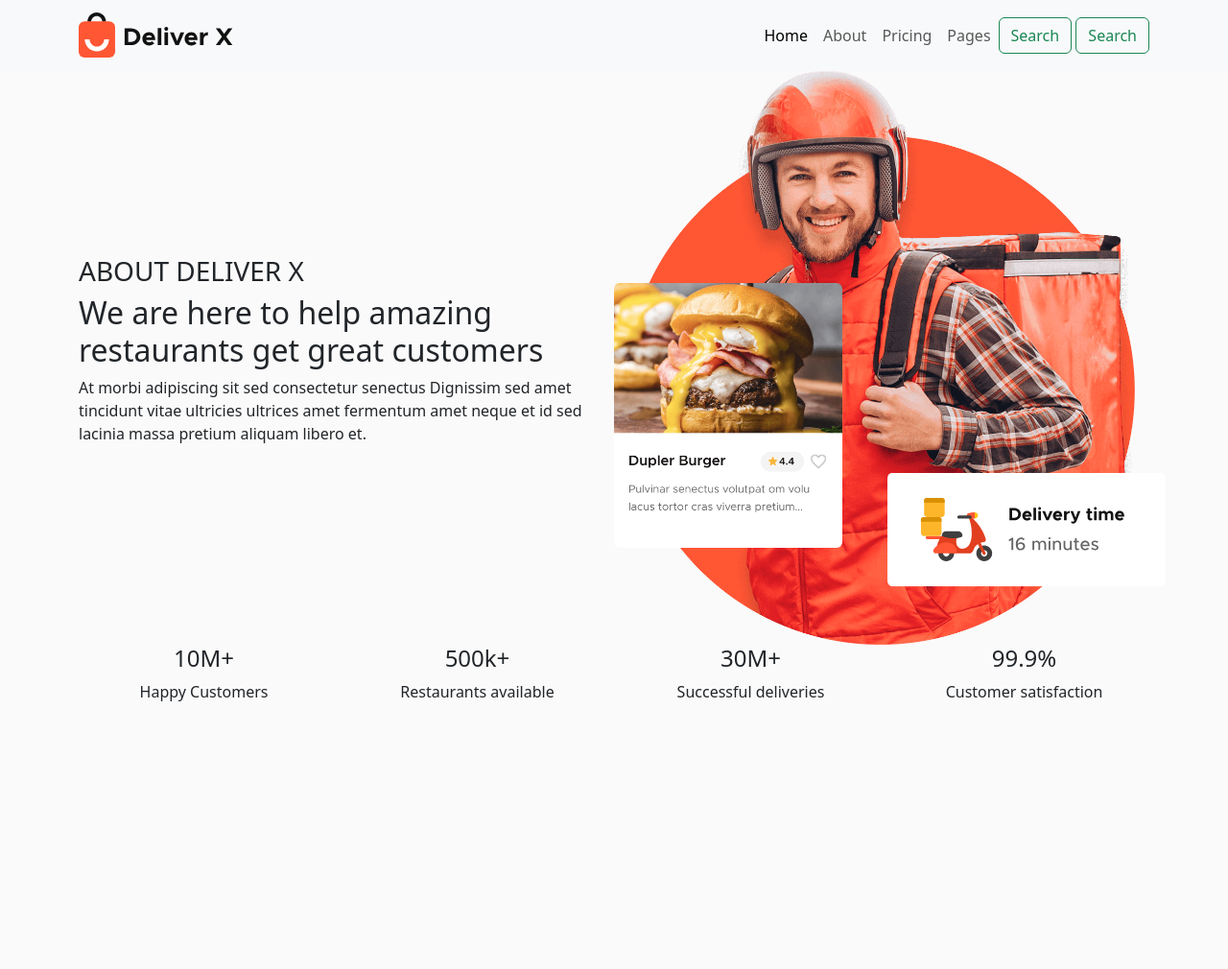
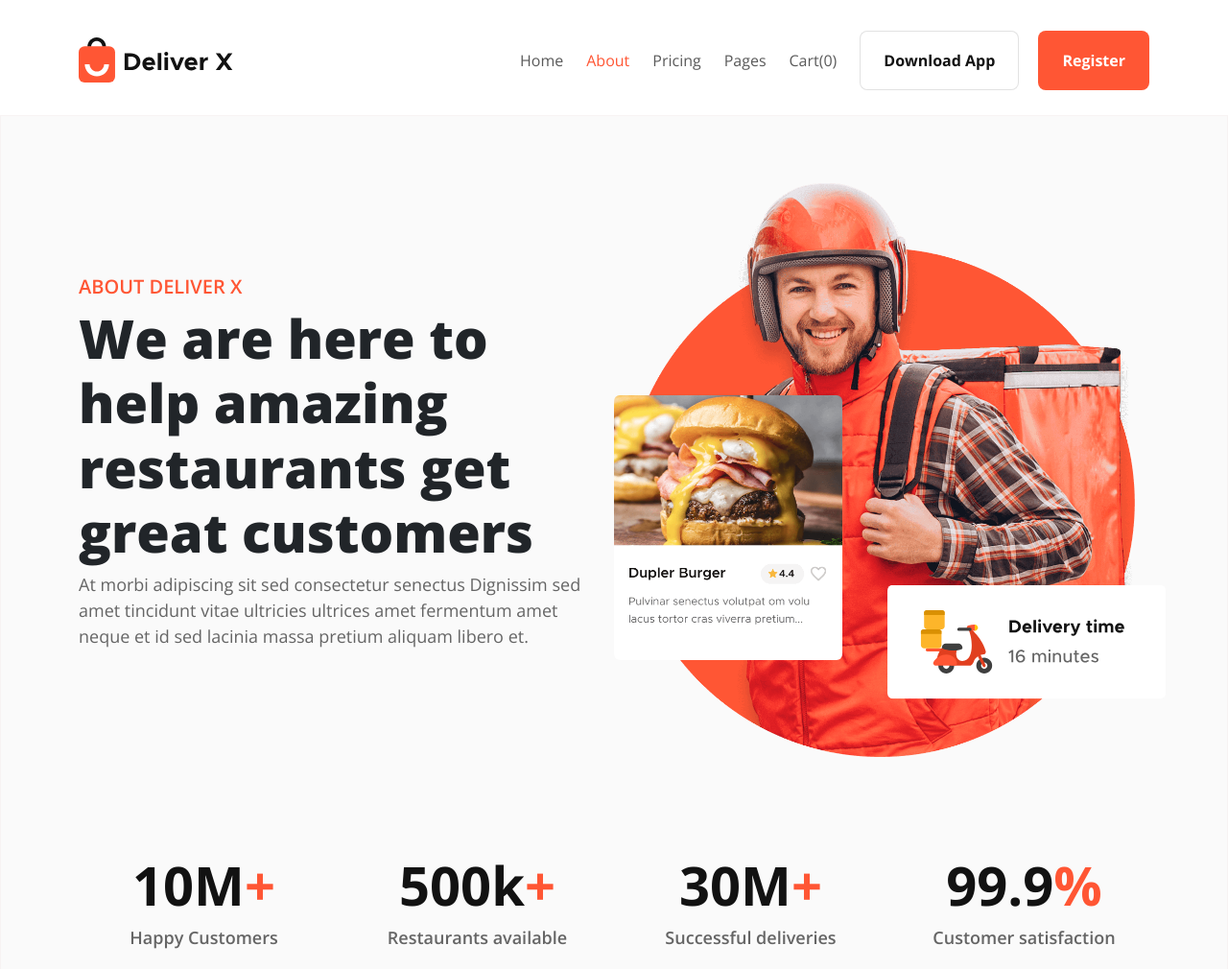
Before and after one commit to nahidmursaline/Delivery-X, a website: page index.html in a window 1280 px wide. Shown: the top 1010 px of the page at 96% size. Drawn offline with nearby package versions, Linux system fonts and the light colour scheme.

Commit message:
Header Added

```diff
--- /dev/null
+++ b/Style.css
@@ -0,0 +1,7 @@
+
+@import url('https://fonts.googleapis.com/css2?family=Kumbh+Sans:wght@100..900&family=Open+Sans:ital,wght@0,300..800;1,300..800&display=swap');
+
+*{
+    font-family: "Open Sans", sans-serif;
+
+}
--- a/index.html
+++ b/index.html
@@ -6,13 +6,20 @@
     <meta name="viewport" content="width=device-width, initial-scale=1.0">
     <title>Deliver X</title>
 
+
     <link href="https://cdn.jsdelivr.net/npm/bootstrap@5.3.3/dist/css/bootstrap.min.css" rel="stylesheet" integrity="sha384-QWTKZyjpPEjISv5WaRU9OFeRpok6YctnYmDr5pNlyT2bRjXh0JMhjY6hW+ALEwIH" crossorigin="anonymous">
+
+
+    <link rel="stylesheet" href="Style.css">
+
+
+
 </head>
 <body >
 
 
-<section>
-  <nav class="navbar navbar-expand-lg bg-body-tertiary color-white">
+<section style="height: 120px; background-color: white; ">
+  <nav  style="padding: 32px;"  class="navbar navbar-expand-lg color-white">
     <div class="container container-fluid">
       <a class="navbar-brand" href="#"><img src="./Assets/Image/Deliver X Logo/Logo.svg" alt=""></a>
       <button class="navbar-toggler" type="button" data-bs-toggle="collapse" data-bs-target="#navbarTogglerDemo03" aria-controls="navbarTogglerDemo03" aria-expanded="false" aria-label="Toggle navigation">
@@ -21,36 +28,39 @@
       <div class="collapse navbar-collapse justify-content-end" id="navbarTogglerDemo03">
         <ul class="navbar-nav">
           <li class="nav-item">
-            <a class="nav-link active" aria-current="page" href="#">Home</a>
+            <a class="nav-link " aria-current="page" href="#">Home</a>
           </li>
           <li class="nav-item">
-            <a class="nav-link" href="#">About</a>
+            <a style="color: #FF5634;" class="nav-link ps-3 active" href="#">About</a>
           </li>
           <li class="nav-item">
-            <a class="nav-link" href="#">Pricing</a>
+            <a class="nav-link ps-3" href="#">Pricing</a>
           </li>
           <li class="nav-item">
-            <a class="nav-link" href="#">Pages</a>
+            <a class="nav-link ps-3" href="#">Pages</a>
+          </li>
+          <li class="nav-item">
+            <a class="nav-link ps-3" href="#">Cart(0)</a>
           </li>
 
         </ul>
         <form class="form-inline">
 
-          <button class="btn btn-outline-success my-2 my-sm-0" type="submit">Search</button>
-          <button class="btn btn-outline-success my-2 my-sm-0" type="submit">Search</button>
+          <button style="font-weight: 700; font-size: 16px; border: 1px solid rgba(128, 128, 128, 0.226); padding: 18px 24px; background-color: #FFFFFF; color: #121212;" class="ms-3 btn  my-2 my-sm-0 rounded-3" type="submit">Download App</button>
+          <button style="font-weight: 700; font-size: 16px; background-color: #FF5634; color: #FFFFFF; padding: 18px 24px;" class="btn my-2 my-sm-0 rounded-3 ms-3" type="submit">Register</button>
         </form>
       </div>
     </div>
   </nav>
 </section>
 
-<section class="w-full" style="height: 1012px; background-color: #FAFAFA;">
+<section class="w-full" style=" background-color: #FAFAFA; border: 1px solid #f7f3f3; padding-top: 70px;">
   <div class="container">
     <div class="d-flex justify-content-center align-items-center row">
       <div class="col-md-6">
-        <h3>ABOUT DELIVER X</h3>
-        <h2>We are here to help amazing restaurants get great customers</h2>
-        <p>At morbi adipiscing sit sed consectetur senectus Dignissim sed amet tincidunt vitae ultricies ultrices amet fermentum amet neque et id sed lacinia massa pretium aliquam libero et.</p>
+        <h5 style="color: #FF5634; font-weight: 600;">ABOUT DELIVER X</h5>
+        <h1 style="font-weight: 900; font-size: 56px;">We are here to help amazing restaurants get great customers</h1>
+        <p style="font-size: 18px; color: #656565">At morbi adipiscing sit sed consectetur senectus Dignissim sed amet tincidunt vitae ultricies ultrices amet fermentum amet neque et id sed lacinia massa pretium aliquam libero et.</p>
       </div>
       <div class="container position-relative col-md-6">
         <img class="img-fluid" style="height: 598px;" src="./Assets/Image/DeliveryBoy/DeliveryBoy-1.png" alt="">
@@ -61,17 +71,17 @@
 
       </div>
 
-      <div class="d-flex justify-content-between row">
+      <div style="padding-top: 100px; padding-bottom: 100px;" class="d-flex justify-content-between row ">
         <div class="col-md-3 text-center">
-          <h4>10M+</h4>
-        <p>Happy Customers</p>
+          <h4 style="font-size: 56px; font-weight: 700; color:#121212;">10M<span style="color: #FF5634;">+</span></h4>
+        <p style="color: #656565; font-size: 18px; font-weight: 600;">Happy Customers</p>
         </div>
-        <div class="col-md-3 text-center"> <h4>500k+</h4>
-          <p>Restaurants available</p></div>
-        <div class="col-md-3 text-center"><h4>30M+</h4>
-          <p>Successful deliveries</p></div>
-        <div class="col-md-3 text-center"> <h4>99.9%</h4>
-          <p>Customer satisfaction</p></div>
+        <div class="col-md-3 text-center"> <h4 style="font-size: 56px; font-weight: 700; color:#121212;">500k<span style="color: #FF5634;">+</span></h4>
+          <p style="color: #656565; font-size: 18px; font-weight: 600;">Restaurants available</p></div>
+        <div class="col-md-3 text-center"><h4 style="font-size: 56px; font-weight: 700; color:#121212;">30M<span style="color: #FF5634;">+</span></h4>
+          <p style="color: #656565; font-size: 18px; font-weight: 600;">Successful deliveries</p></div>
+        <div class="col-md-3 text-center"> <h4 style="font-size: 56px; font-weight: 700; color:#121212;">99.9<span style="color: #FF5634;">%</span></h4>
+          <p style="color: #656565; font-size: 18px; font-weight: 600;">Customer satisfaction</p></div>
       </div>
 
 
@@ -83,12 +93,12 @@
 
 
 
-<section style="padding-top: 200px;" class="container ">
-  <div class="d-flex justify-content-center align-items-center ">
-    <div>
-      <img style="height: 718px;" src="./Assets/Image/DeliveryBoy/DeliveryBoy-2.jpeg" alt="">
+<section style="margin-top: 200px;" class="container ">
+  <div class="d-flex justify-content-between align-items-center row">
+    <div class="col-md-6">
+      <img class="img-fluid" style="height: 718px; border-radius: 25px;" src="./Assets/Image/DeliveryBoy/DeliveryBoy-2.jpeg" alt="">
     </div>
-    <div>
+    <div  class="col-md-6">
       <h3>ABOUT US</h3>
         <h2>Our company started back in 2016</h2>
         <p>Sed ut perspiciatis unde omnis iste natus error sit voluptatem accusantium doloremque laudantium, totam rem aperiam, eaque ipsa quae ab illo inventore veritatis et quasi architecto beatae vitae dicta sunt explicabo. Nemo enim ipsam voluptatem quia voluptas sit aspernatur aut odit aut fugit, sed quia consequuntur magni dolores eos qui ratione voluptatem sequi nesciunt. Neque porro quisquam est, qui dolorem ipsum quia dolor sit amet, consectetur.
@@ -106,7 +116,7 @@
         <p>Sed ut perspiciatis unde omnis iste natus error sit voluptatem accusantium doloremque laudantium, totam rem aperiam, eaque ipsa quae ab illo inventore veritatis et quasi architecto beatae vitae dicta sunt explicabo. Nemo enim ipsam voluptatem quia voluptas sit aspernatur aut odit aut fugit. </p>
     </div>
     <div>
-      <img style="height: 718px;" src="./Assets/Image/DeliveryBoy/MobilePhone.jpeg" alt="">
+      <img style="height: 718px; border-radius: 25px;" src="./Assets/Image/DeliveryBoy/MobilePhone.jpeg" alt="">
     </div>
 
   </div>
@@ -326,10 +336,10 @@
 
             <ul class="list-unstyled mb-0">
               <li>
-                <a href="#!" style="color: #656565;"">Link 1</a>
+                <a href="#!" style="color: #656565;""><img src="./Assets/Image/FooterLogo/FooterLogo-1.svg" alt="">San Francisco, CA</a>
               </li>
               <li>
-                <a href="#!" style="color: #656565;"">Link 2</a>
+                <a href="#!" style="color: #656565;""><img src="./Assets/Image/FooterLogo/FooterLogo-3.svg" alt="">Los Angeles, CA</a>
               </li>
 
             </ul>
@@ -342,10 +352,10 @@
 
             <ul class="list-unstyled mb-0">
               <li>
-                <a href="#!" style="color: #656565;"">Link 1</a>
+                <a href="#!" style="color: #656565;""><img src="./Assets/Image/FooterLogo/FooterLogo-2.svg" alt="">New York, NY</a>
               </li>
               <li>
-                <a href="#!" style="color: #656565;"">Link 2</a>
+                <a href="#!" style="color: #656565;""><img src="./Assets/Image/FooterLogo/FooterLogo-4.svg" alt=""> Seattle, WA</a>
               </li>
 
             </ul>
```
